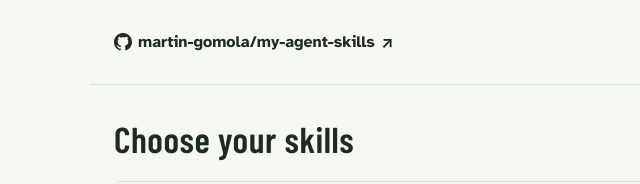
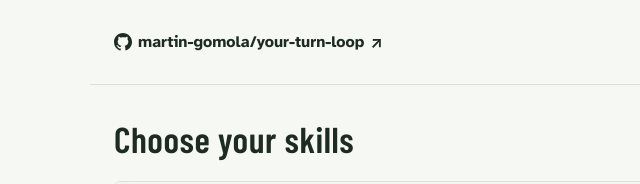
Before and after one commit to martin-gomola/my-agent-skills, a plain HTML site: page site/index.html in a window 1280 px wide. Shown: the top 184 px of the page, 0-640 px from the left. Drawn offline with Linux system fonts and the light colour scheme; files whose address does not match are found by name.

Commit message:
chore: rename to your-turn-loop
Point the installer, docs and tests at martin-gomola/your-turn-loop and
describe the repository as the companion skills for Your Turn.

Co-Authored-By: Claude <noreply@anthropic.com>

```diff
--- a/site/catalog.json
+++ b/site/catalog.json
@@ -1,5 +1,5 @@
 {
-  "repository": "martin-gomola/my-agent-skills",
+  "repository": "martin-gomola/your-turn-loop",
   "bundle": {
     "label": "Cross-agent loop",
     "description": "Write a brief, delegate it to another agent, and get back a result with the next step.",
--- a/site/index.html
+++ b/site/index.html
@@ -4,13 +4,13 @@
 <meta name="viewport" content="width=device-width,initial-scale=1">
 <meta name="color-scheme" content="light dark">
 <meta name="description" content="Install a handoff protocol for working across AI coding agents and meet DeeTee, a custom Codex pet.">
-<title>Choose your skills · My Agent Skills</title>
+<title>Choose your skills · Your Turn Loop</title>
 <script>try{document.documentElement.dataset.theme=localStorage.getItem('theme')||(matchMedia('(prefers-color-scheme: dark)').matches?'dark':'light')}catch{document.documentElement.dataset.theme='light'}</script>
 <link rel="stylesheet" href="style.css?v=skill-picker-4">
 <script type="module" src="install.mjs?v=skill-picker-4"></script>
 <body>
 <!-- GitHub mark from Primer Octicons; license in third-party/primer-octicons-MIT.txt. -->
-<header><a href="https://github.com/martin-gomola/my-agent-skills"><svg class="github-mark" viewBox="0 0 16 16" aria-hidden="true"><path d="M6.766 11.328c-2.063-.25-3.516-1.734-3.516-3.656 0-.781.281-1.625.75-2.188-.203-.515-.172-1.609.063-2.062.625-.078 1.468.25 1.968.703.594-.187 1.219-.281 1.985-.281.765 0 1.39.094 1.953.265.484-.437 1.344-.765 1.969-.687.218.422.25 1.515.046 2.047.5.593.766 1.39.766 2.203 0 1.922-1.453 3.375-3.547 3.64.531.344.89 1.094.89 1.954v1.625c0 .468.391.734.86.547C13.781 14.359 16 11.53 16 8.03 16 3.61 12.406 0 7.984 0 3.563 0 0 3.61 0 8.031a7.88 7.88 0 0 0 5.172 7.422c.422.156.828-.125.828-.547v-1.25c-.219.094-.5.156-.75.156-1.031 0-1.64-.562-2.078-1.609-.172-.422-.36-.672-.719-.719-.187-.015-.25-.093-.25-.187 0-.188.313-.328.625-.328.453 0 .844.281 1.25.86.313.452.64.655 1.031.655s.641-.14 1-.5c.266-.265.47-.5.657-.656"/></svg><span>martin-gomola/my-agent-skills</span><span aria-hidden="true">↗</span></a><button id="theme-toggle" class="theme-toggle" type="button" aria-label="Switch to dark theme" title="Switch to dark theme"><svg aria-hidden="true" viewBox="0 0 24 24"><path d="M20.5 15.5A8.5 8.5 0 0 1 8.5 3.5a8.5 8.5 0 1 0 12 12ZM12 2v2m0 16v2m10-10h-2M4 12H2m17.1-7.1-1.4 1.4M6.3 17.7l-1.4 1.4m14.2 0-1.4-1.4M6.3 6.3 4.9 4.9"/></svg></button></header>
+<header><a href="https://github.com/martin-gomola/your-turn-loop"><svg class="github-mark" viewBox="0 0 16 16" aria-hidden="true"><path d="M6.766 11.328c-2.063-.25-3.516-1.734-3.516-3.656 0-.781.281-1.625.75-2.188-.203-.515-.172-1.609.063-2.062.625-.078 1.468.25 1.968.703.594-.187 1.219-.281 1.985-.281.765 0 1.39.094 1.953.265.484-.437 1.344-.765 1.969-.687.218.422.25 1.515.046 2.047.5.593.766 1.39.766 2.203 0 1.922-1.453 3.375-3.547 3.64.531.344.89 1.094.89 1.954v1.625c0 .468.391.734.86.547C13.781 14.359 16 11.53 16 8.03 16 3.61 12.406 0 7.984 0 3.563 0 0 3.61 0 8.031a7.88 7.88 0 0 0 5.172 7.422c.422.156.828-.125.828-.547v-1.25c-.219.094-.5.156-.75.156-1.031 0-1.64-.562-2.078-1.609-.172-.422-.36-.672-.719-.719-.187-.015-.25-.093-.25-.187 0-.188.313-.328.625-.328.453 0 .844.281 1.25.86.313.452.64.655 1.031.655s.641-.14 1-.5c.266-.265.47-.5.657-.656"/></svg><span>martin-gomola/your-turn-loop</span><span aria-hidden="true">↗</span></a><button id="theme-toggle" class="theme-toggle" type="button" aria-label="Switch to dark theme" title="Switch to dark theme"><svg aria-hidden="true" viewBox="0 0 24 24"><path d="M20.5 15.5A8.5 8.5 0 0 1 8.5 3.5a8.5 8.5 0 1 0 12 12ZM12 2v2m0 16v2m10-10h-2M4 12H2m17.1-7.1-1.4 1.4M6.3 17.7l-1.4 1.4m14.2 0-1.4-1.4M6.3 6.3 4.9 4.9"/></svg></button></header>
 <main>
   <h1>Choose your skills</h1>
   <section id="flow" class="flow hud-panel" aria-labelledby="flow-title" hidden>
@@ -78,13 +78,13 @@
       <h2 id="pet-title">Meet DeeTee</h2>
       <p>A cheerful robotic data terrier who sniffs out metrics and celebrates clean queries.</p>
       <div class="pet-actions">
-        <a class="button-install" href="codex://pets/install?name=DeeTee&amp;imageUrl=https%3A%2F%2Fmartin-gomola.github.io%2Fmy-agent-skills%2Fpets%2Fdeetee%2Fspritesheet.webp&amp;description=A%20cheerful%20robotic%20data%20terrier%20who%20sniffs%20out%20metrics%20and%20celebrates%20clean%20queries.&amp;spriteVersionNumber=2">Install in Codex</a>
+        <a class="button-install" href="codex://pets/install?name=DeeTee&amp;imageUrl=https%3A%2F%2Fmartin-gomola.github.io%2Fyour-turn-loop%2Fpets%2Fdeetee%2Fspritesheet.webp&amp;description=A%20cheerful%20robotic%20data%20terrier%20who%20sniffs%20out%20metrics%20and%20celebrates%20clean%20queries.&amp;spriteVersionNumber=2">Install in Codex</a>
         <a href="pets/deetee/spritesheet.webp" download="deetee-spritesheet.webp">Download spritesheet</a>
       </div>
       <p class="pet-help">Open this page on a computer with Codex installed. The button opens the pet install flow when available in your app.</p>
       <a href="https://learn.chatgpt.com/docs/app/commands#pets">Pet installation documentation <span aria-hidden="true">↗</span></a>
     </div>
   </section>
-  <footer class="app-footer"><a href="https://github.com/martin-gomola/my-agent-skills/blob/main/docs/install.md">Update or remove a skill <span aria-hidden="true">↗</span></a></footer>
+  <footer class="app-footer"><a href="https://github.com/martin-gomola/your-turn-loop/blob/main/docs/install.md">Update or remove a skill <span aria-hidden="true">↗</span></a></footer>
 </main>
 </body></html>
```
Also changed, not shown: tests/installer.test.mjs (+1 -1 lines), 3 other files.
